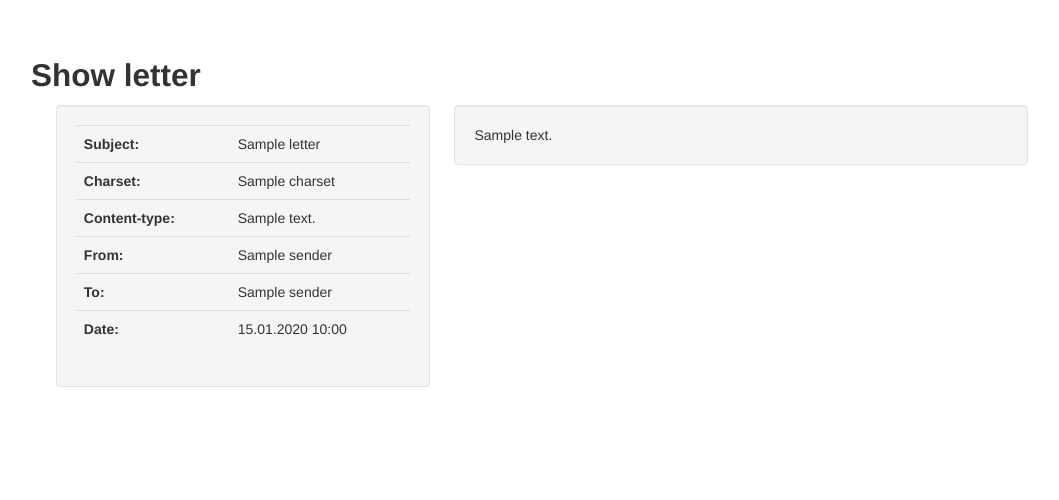
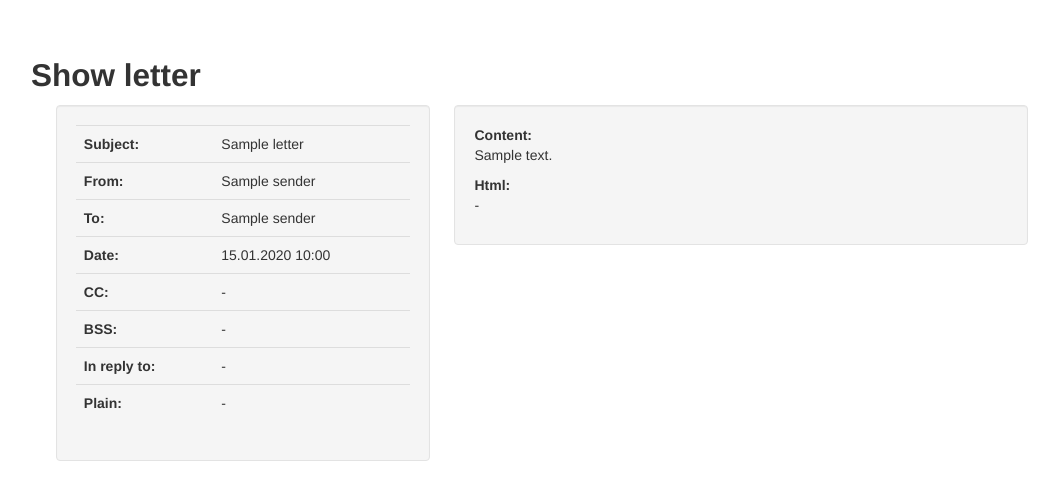
Before and after one commit to dizballanze/debugmail, a Django app: template frontend/templates/project/show-letter.html in a window 1280 px wide. Shown: the top 500 px of the page, without its empty margins (78-1137 px from the left). Run offline with Django 3.2, Linux system fonts and the light colour scheme; the template is opened without the code that fills it: most values are stand-ins (such as "Sample title", 1, 10 or a date in 2020); parts of the project's set-up code (start-up, migrations or seed data) failed here and were passed over; some libraries are stand-ins or nearby versions.

Commit message:
letter info page

```diff
--- a/frontend/templates/project/show-letter.html
+++ b/frontend/templates/project/show-letter.html
@@ -6,15 +6,25 @@
         <div class="span4 well">
             <table class="table">
                 <tr><td><strong>Subject:</strong></td> <td>{{ letter.subject }}</td></tr>
-                <tr><td><strong>Charset:</strong></td> <td>{{ letter.charset }}</td></tr>
-                <tr><td><strong>Content-type:</strong></td> <td>{{ letter.content_type }}</td></tr>
                 <tr><td><strong>From:</strong></td> <td>{{ letter.sender }}</td></tr>
                 <tr><td><strong>To:</strong></td> <td>{{ letter.sender }}</td></tr>
                 <tr><td><strong>Date:</strong></td> <td>{{ letter.date|date:"d.m.Y H:i" }}</td></tr>
+                <tr><td><strong>CC:</strong></td> <td>{{ letter.cc|default:"-" }}</td></tr>
+                <tr><td><strong>BSS:</strong></td> <td>{{ letter.bss|default:"-" }}</td></tr>
+                <tr><td><strong>In reply to:</strong></td> <td>{{ letter.in_reply_to|default:"-" }}</td></tr>
+                <tr><td><strong>Plain:</strong></td> <td>{{ letter.plain|default:"-" }}</td></tr>
             </table>
         </div>
         <div class="span6 well">
-            {{ letter.content }}
+            <strong>Content:</strong>
+            <p>
+                {{ letter.content|default:"-" }}
+            </p>
+
+            <strong>Html:</strong>
+            <p>
+                {{ letter.html|default:"-" }}
+            </p>
         </div>
     </div>
 {% endblock %}
--- a/static/css/app.css
+++ b/static/css/app.css
@@ -5,3 +5,7 @@
 textarea {
 	resize: none;
 }
+
+.open-row {
+    cursor: pointer;
+}
```
